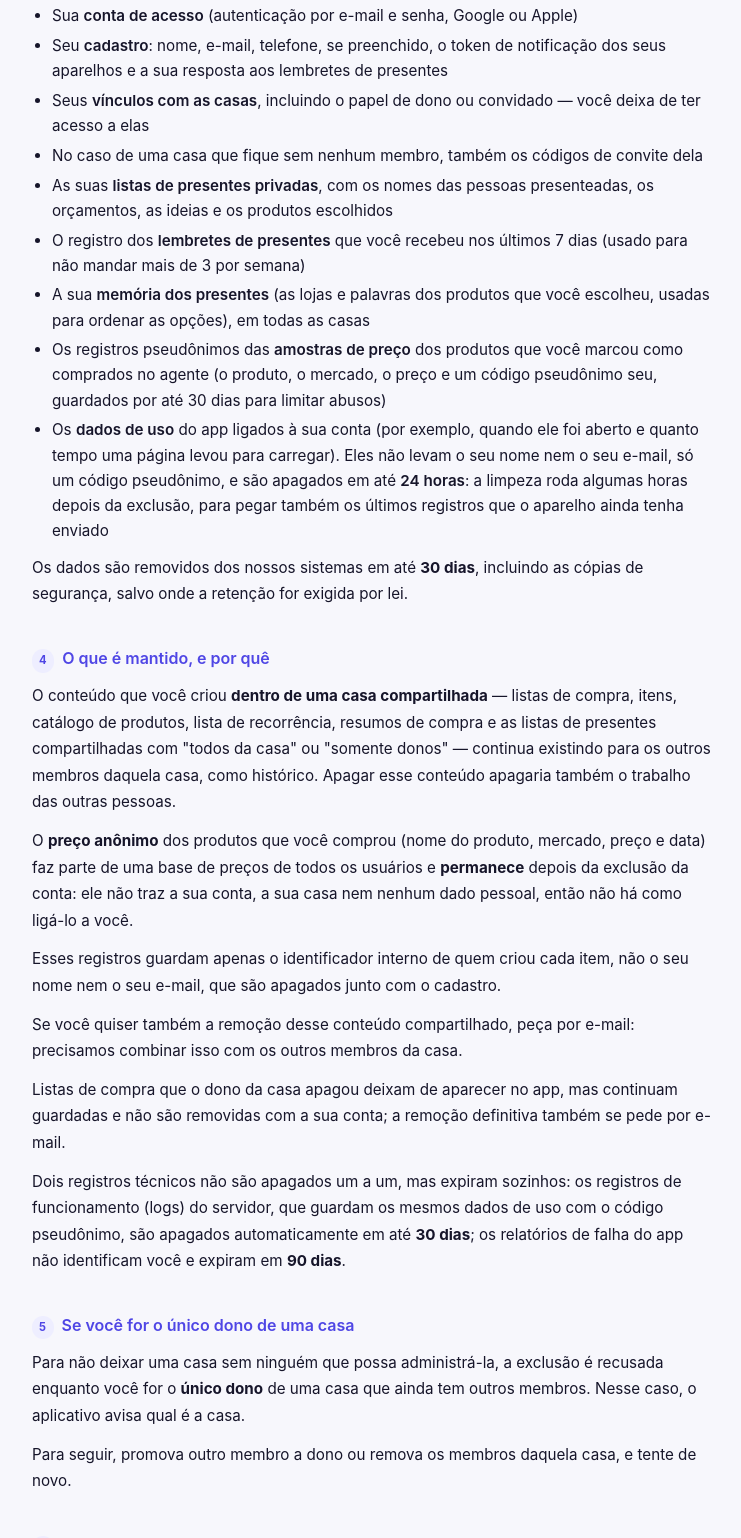
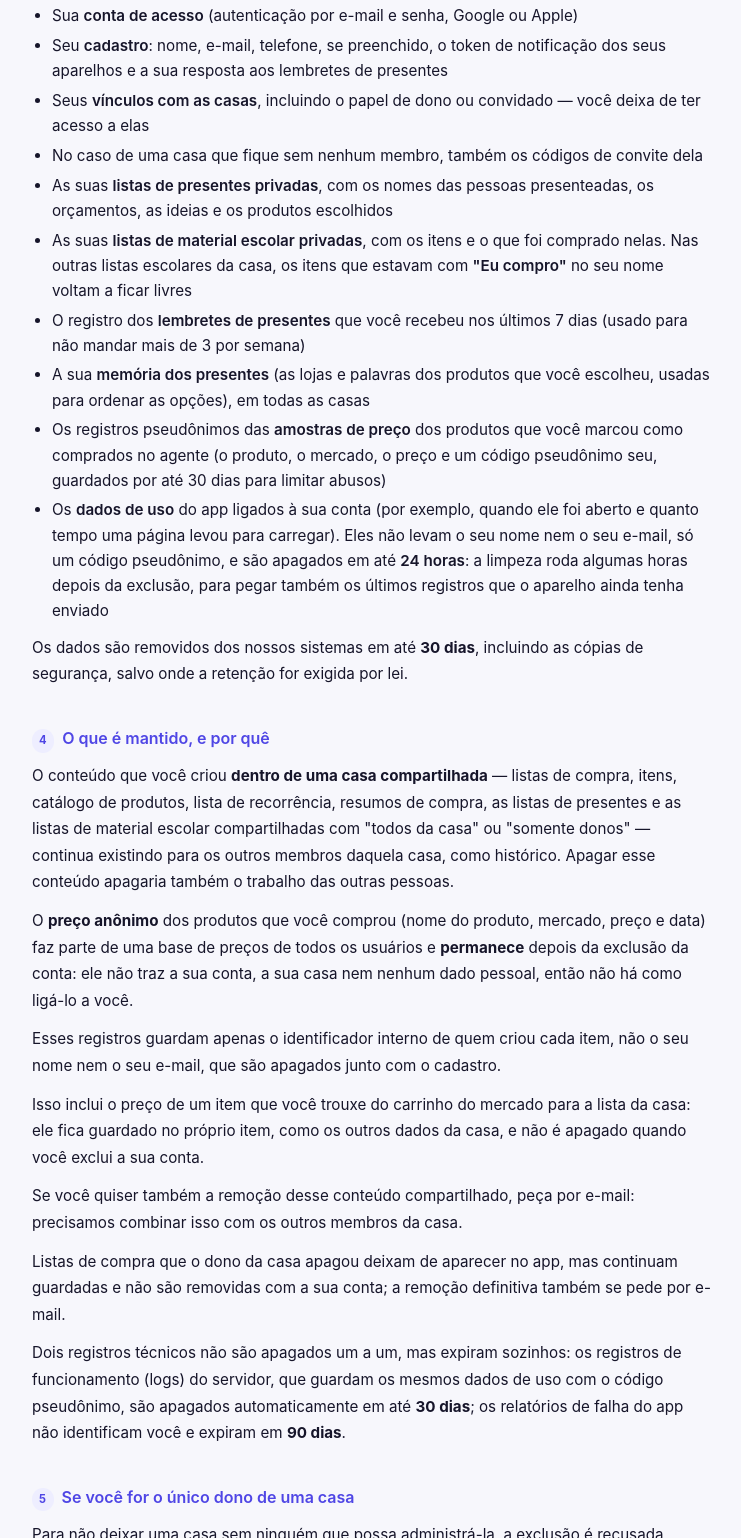
Before and after one commit to felipeaugustomsilva-stack/smartshop-privacy, a plain HTML site: page excluir-conta/index.html in a window 1280 px wide. Shown: the part 848-2386 px from the top of the page, without its empty margins (268-1009 px from the left). Drawn offline with Linux system fonts and the light colour scheme.

Commit message:
Exclusão de conta: listas de material escolar e preço do carrinho (8 nov 2026)

```diff
--- a/excluir-conta/index.html
+++ b/excluir-conta/index.html
@@ -220,7 +220,7 @@
   <div class="doc-header">
     <div class="app-name">ShopNow</div>
     <h1>Excluir sua conta e seus dados</h1>
-    <p class="doc-meta">Atualizado em 2 de novembro de 2026</p>
+    <p class="doc-meta">Atualizado em 8 de novembro de 2026</p>
   </div>
 
   <div class="section">
@@ -252,6 +252,7 @@
       <li>Seus <strong>vínculos com as casas</strong>, incluindo o papel de dono ou convidado — você deixa de ter acesso a elas</li>
       <li>No caso de uma casa que fique sem nenhum membro, também os códigos de convite dela</li>
       <li>As suas <strong>listas de presentes privadas</strong>, com os nomes das pessoas presenteadas, os orçamentos, as ideias e os produtos escolhidos</li>
+      <li>As suas <strong>listas de material escolar privadas</strong>, com os itens e o que foi comprado nelas. Nas outras listas escolares da casa, os itens que estavam com <strong>"Eu compro"</strong> no seu nome voltam a ficar livres</li>
       <li>O registro dos <strong>lembretes de presentes</strong> que você recebeu nos últimos 7 dias (usado para não mandar mais de 3 por semana)</li>
       <li>A sua <strong>memória dos presentes</strong> (as lojas e palavras dos produtos que você escolheu, usadas para ordenar as opções), em todas as casas</li>
       <li>Os registros pseudônimos das <strong>amostras de preço</strong> dos produtos que você marcou como comprados no agente (o produto, o mercado, o preço e um código pseudônimo seu, guardados por até 30 dias para limitar abusos)</li>
@@ -262,9 +263,10 @@
 
   <div class="section">
     <h2><span class="num">4</span> O que é mantido, e por quê</h2>
-    <p>O conteúdo que você criou <strong>dentro de uma casa compartilhada</strong> — listas de compra, itens, catálogo de produtos, lista de recorrência, resumos de compra e as listas de presentes compartilhadas com "todos da casa" ou "somente donos" — continua existindo para os outros membros daquela casa, como histórico. Apagar esse conteúdo apagaria também o trabalho das outras pessoas.</p>
+    <p>O conteúdo que você criou <strong>dentro de uma casa compartilhada</strong> — listas de compra, itens, catálogo de produtos, lista de recorrência, resumos de compra, as listas de presentes e as listas de material escolar compartilhadas com "todos da casa" ou "somente donos" — continua existindo para os outros membros daquela casa, como histórico. Apagar esse conteúdo apagaria também o trabalho das outras pessoas.</p>
     <p>O <strong>preço anônimo</strong> dos produtos que você comprou (nome do produto, mercado, preço e data) faz parte de uma base de preços de todos os usuários e <strong>permanece</strong> depois da exclusão da conta: ele não traz a sua conta, a sua casa nem nenhum dado pessoal, então não há como ligá-lo a você.</p>
     <p>Esses registros guardam apenas o identificador interno de quem criou cada item, não o seu nome nem o seu e-mail, que são apagados junto com o cadastro.</p>
+    <p>Isso inclui o preço de um item que você trouxe do carrinho do mercado para a lista da casa: ele fica guardado no próprio item, como os outros dados da casa, e não é apagado quando você exclui a sua conta.</p>
     <p>Se você quiser também a remoção desse conteúdo compartilhado, peça por e-mail: precisamos combinar isso com os outros membros da casa.</p>
     <p>Listas de compra que o dono da casa apagou deixam de aparecer no app, mas continuam guardadas e não são removidas com a sua conta; a remoção definitiva também se pede por e-mail.</p>
     <p>Dois registros técnicos não são apagados um a um, mas expiram sozinhos: os registros de funcionamento (logs) do servidor, que guardam os mesmos dados de uso com o código pseudônimo, são apagados automaticamente em até <strong>30 dias</strong>; os relatórios de falha do app não identificam você e expiram em <strong>90 dias</strong>.</p>
```
